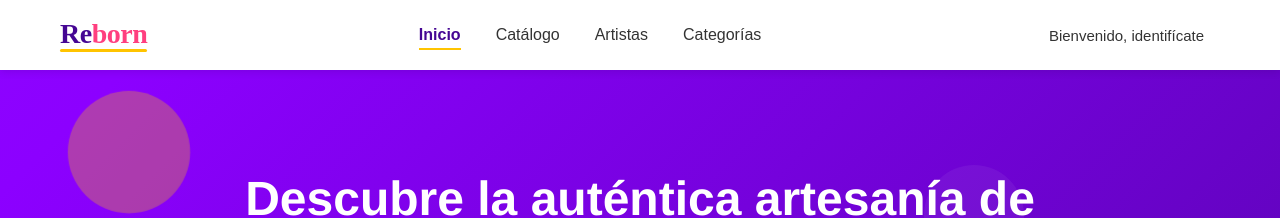
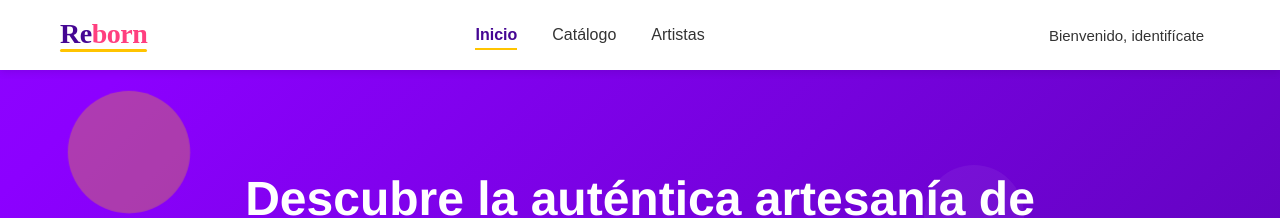
Before and after one commit to metodosformalesds/t4_mfds_2025, a React (Vite) app in the folder frontend/: page / in a window 1280 px wide. Shown: the top 218 px of the page. Built offline with nearby package versions, Linux system fonts and the light colour scheme; no server answers.

Commit message:
quitar categorias del header

```diff
--- a/frontend/src/components/Header/Header.jsx
+++ b/frontend/src/components/Header/Header.jsx
@@ -131,15 +131,6 @@ export const Header = () => {
                 Artistas
               </Link>
             </li>
-            <li>
-              <Link
-                to="/categorias"
-                className={`nav-link ${isActive('/categorias') ? 'active' : ''}`}
-                onClick={closeMenu}
-              >
-                Categorías
-              </Link>
-            </li>
           </ul>
         </nav>
 
```
